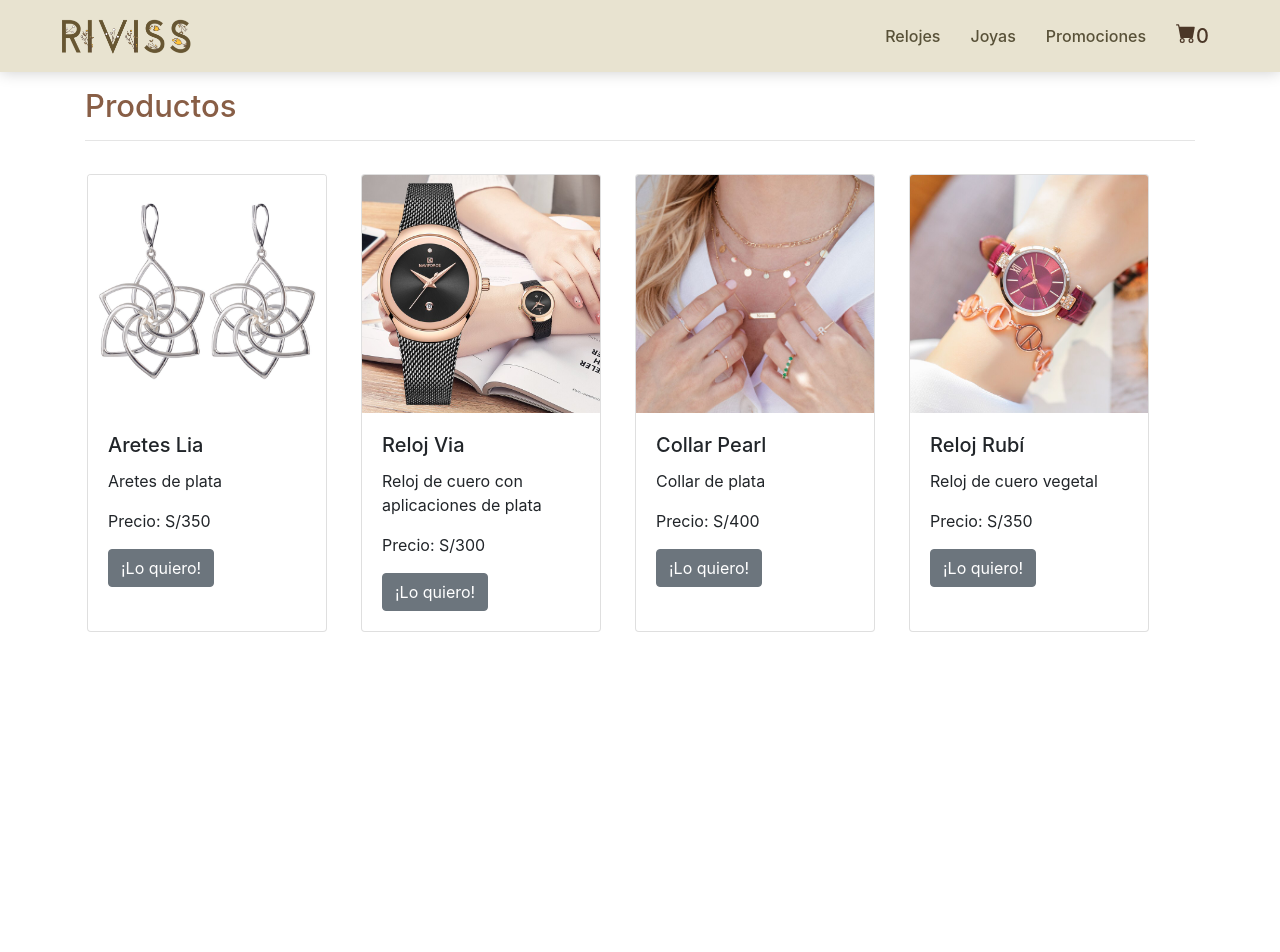
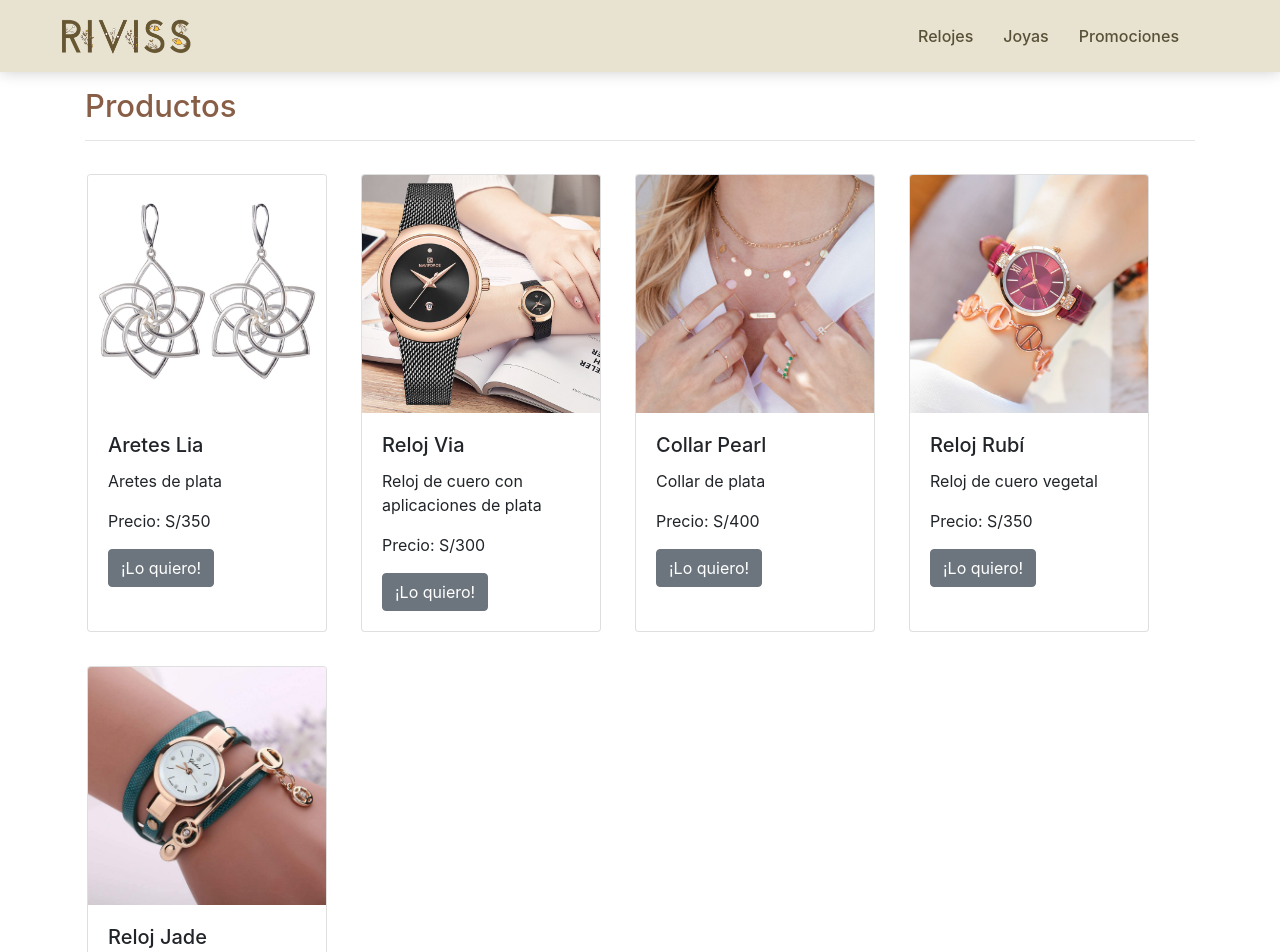
Before and after one commit to CodeGabs/ReactJS, a React (Create React App) app: page / in a window 1280 px wide. Shown: the top 952 px of the page. Before the commit the page ends 800 px from the top, so only its background shows below. Built offline with nearby package versions, Linux system fonts and the light colour scheme.

Commit message:
Cart view

```diff
--- a/src/components/Cart/Cart.js
+++ b/src/components/Cart/Cart.js
@@ -1,17 +1,29 @@
 import { useContext } from "react"
 import { CartContext } from "../../context/CartContext"
 import { BsFillTrashFill } from 'react-icons/bs'
+import { Link } from 'react-router-dom'
 
 
 export const Cart = () => {
 
     const { cart, totalCart, vaciarCart, eliminarItem } = useContext(CartContext)
 
+    return (
+        !cart.length
+            ?
+            <div className="container my-4">
 
-    return (
+                <p>El carrito está vacío</p>
+
+                <Link to='/'>
+                    <button className="btn btn-dark mx-2">Volver</button>
+                </Link>
+
+            </div>
+            :
             <div className="container my-4">
                 <h2>Tu compra</h2>
-            <hr/>
+                <hr />
 
                 {
                     cart.map((item) => (
@@ -20,13 +32,13 @@ export const Cart = () => {
                             <p>Cantidad: {item.cantidad}</p>
                             <p>Precio: S/{item.cantidad * item.precio}</p>
                             <button className="btn btn-info" onClick={() => eliminarItem(item.id)}>
-                            <BsFillTrashFill/>
+                                <BsFillTrashFill />
                             </button>
                         </div>
                     ))
                 }
 
-            <hr/>
+                <hr />
                 <h2>Total: S/{totalCart()}</h2>
 
                 <div className="my-2">
--- a/src/components/CartWidget/CartWidget.js
+++ b/src/components/CartWidget/CartWidget.js
@@ -6,9 +6,11 @@ import { CartContext } from '../../context/CartContext'
 
 
 export const CartWidget = () => {
-    const { cantidadCart } = useContext(CartContext)
+    const { cantidadCart, cart } = useContext(CartContext)
 
     return (
+
+        cart.length>0 &&
         <Link to="/cart" className='cartWidget'>
             <BsFillCartFill/>
             <span>{cantidadCart()}</span>
--- a/src/components/ItemDetail/ItemDetail.js
+++ b/src/components/ItemDetail/ItemDetail.js
@@ -5,8 +5,6 @@ import { CartContext } from "../../context/CartContext"
 import { ItemCount } from "../ItemCount/ItemCount"
 
 export const ItemDetail = ({ id, nombre, img, desc, precio, stock, categoria }) => {
-
-
 
     const { agregarAlCarrito, isInCart } = useContext(CartContext)
 
--- a/src/data/data.js
+++ b/src/data/data.js
@@ -33,6 +33,15 @@ export const data = [
         precio: 350,
         img: '/images/relojes.jpg',
         stock: 15,
+        categoria: 'relojes'
+    },
+    {
+        nombre: 'Reloj Jade',
+        id: 5,
+        desc: 'Reloj de cuero vegetal',
+        precio: 200,
+        img: '/images/reloj_jade.jpg',
+        stock: 5,
         categoria: 'promociones'
     },
 
```
Also changed, not shown: public/images/reloj_jade.jpg (renamed from public/images/relojesseccion.jpg). Lines whose indentation alone changed are shown as unchanged.
